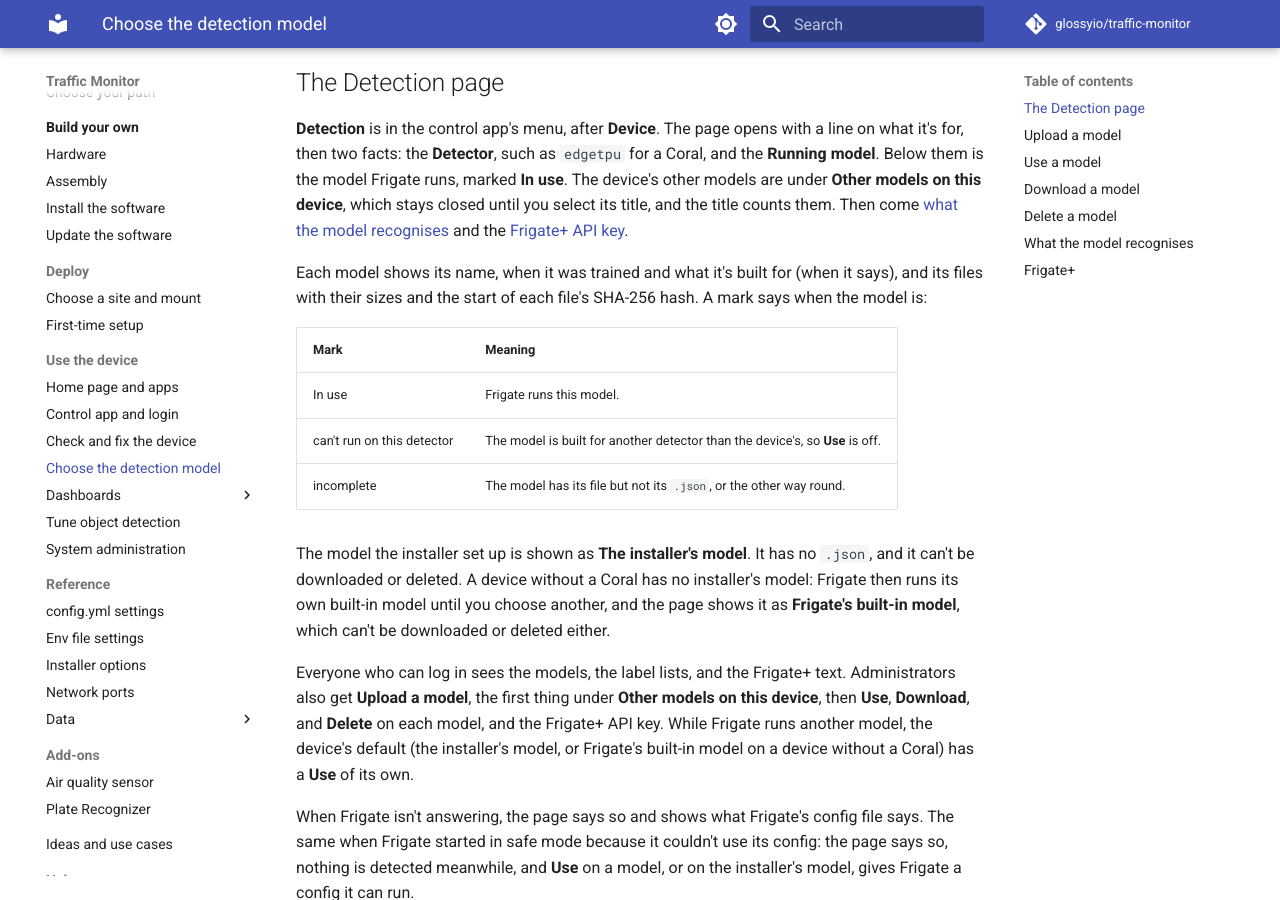
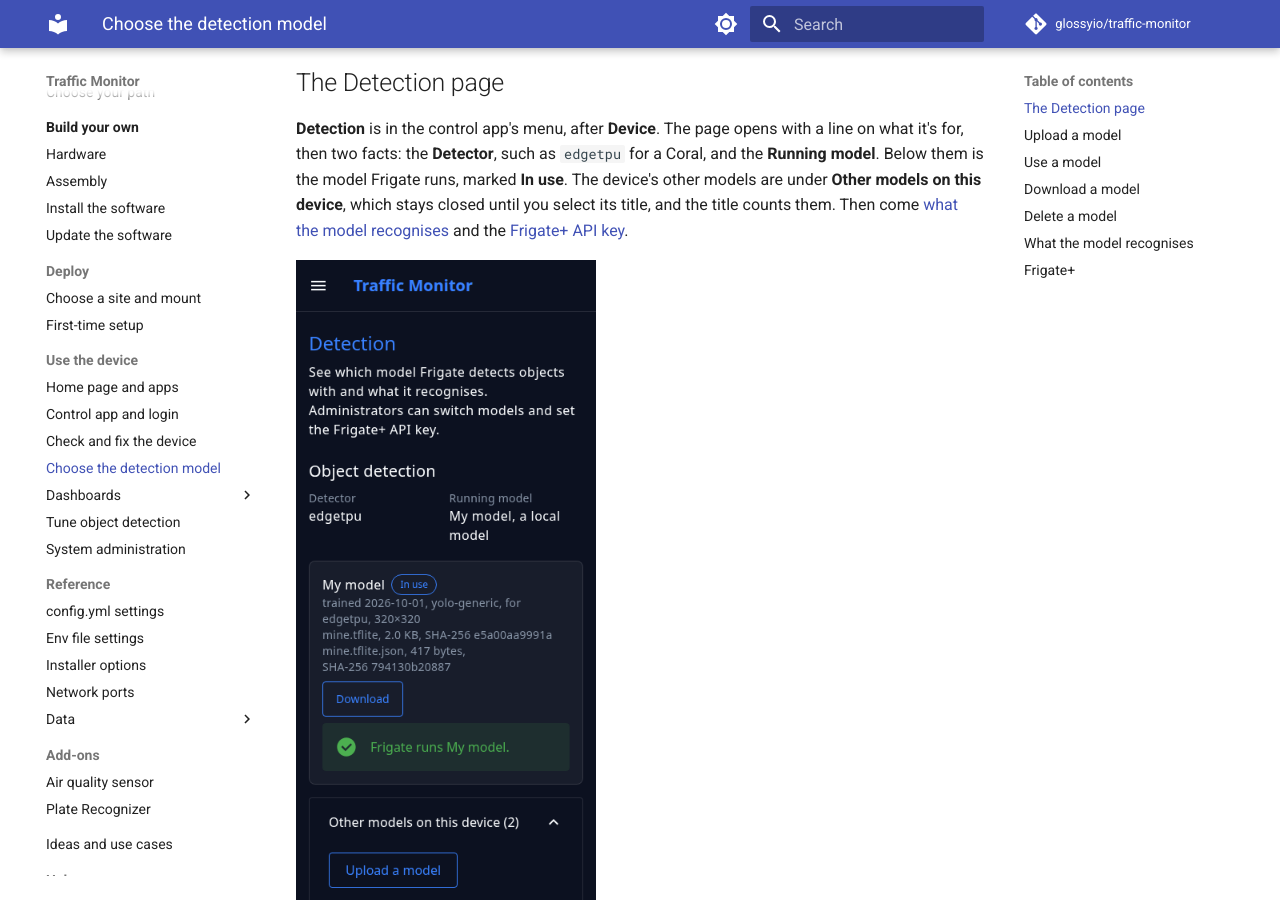
Before and after one commit to glossyio/traffic-monitor, an MkDocs documentation site: the page built from docs/use/detection.md, in a window 1280 px wide and 900 px high, scrolled down 353 px. Built offline with MkDocs 1.6.1 and Material for MkDocs 9.7.7, drawn with Linux system fonts in a browser that asks for light colours; comment, search, counter and statistics services are not loaded; the version menu is left out.

Commit message:
Show the Detection page in its docs
Two phone-width screenshots from fake mode, with synthetic models: the
page as an administrator with the other models opened and a Use result,
and the Frigate+ API key section opened.

Assisted-by: Claude Code 2.1.319 (CLI)
AI-Model: Claude Fable 5.1 (claude-fable-5-1)
AI-Effort: high
AI-Role: drafted

```diff
--- a/docs/use/detection.md
+++ b/docs/use/detection.md
@@ -9,6 +9,8 @@ The control app's **Detection** page shows what the device looks for and which A
 ## The Detection page
 
 **Detection** is in the control app's menu, after **Device**. The page opens with a line on what it's for, then two facts: the **Detector**, such as `edgetpu` for a Coral, and the **Running model**. Below them is the model Frigate runs, marked **In use**. The device's other models are under **Other models on this device**, which stays closed until you select its title, and the title counts them. Then come [what the model recognises](#what-the-model-recognises) and the [Frigate+ API key](#frigate-plus).
+
+![The Detection page on a phone, as an administrator: the Detector and Running model facts, the model in use with a "Frigate runs My model." result under it, and the other models opened, each with its buttons](../assets/images/detection-page-models.png){ width="300" }
 
 Each model shows its name, when it was trained and what it's built for (when it says), and its files with their sizes and the start of each file's SHA-256 hash. A mark says when the model is:
 
@@ -78,6 +80,8 @@ Frigate tracks only the objects in both lists. To track more of what the model r
 * **Online:** when the device has internet and a Frigate+ API key, pick the model in Frigate, under **Settings > System > Detectors and model**, and Frigate downloads it. Then choose [Use](#use-a-model) here if Frigate doesn't run it already.
 * **Offline:** upload the model's two files on this page, as a package from whoever trained the model, or copied from another device's Frigate. See [A device without internet](../configuration/frigate-config.md#a-device-without-internet).
 
+![The Frigate+ API key section opened on a phone: the two ways to get a model onto the device, the key field, and Save](../assets/images/detection-page-frigate-plus-key.png){ width="300" }
+
 Administrators enter the API key under **Frigate+ API key**, the last section of the page, which is closed until you select its title. The Status page's **Set the key** opens it. The key is kept with the device's other secrets, not in `config.yml`.
 
 * The page never shows the key back. The section's title says whether the key is set, its last four characters for a key of 12 or more characters, and "in use" while Frigate runs a Frigate+ model.
```
Also changed, not shown: docs/assets/images/detection-page-frigate-plus-key.png (added), docs/assets/images/detection-page-models.png (added).
